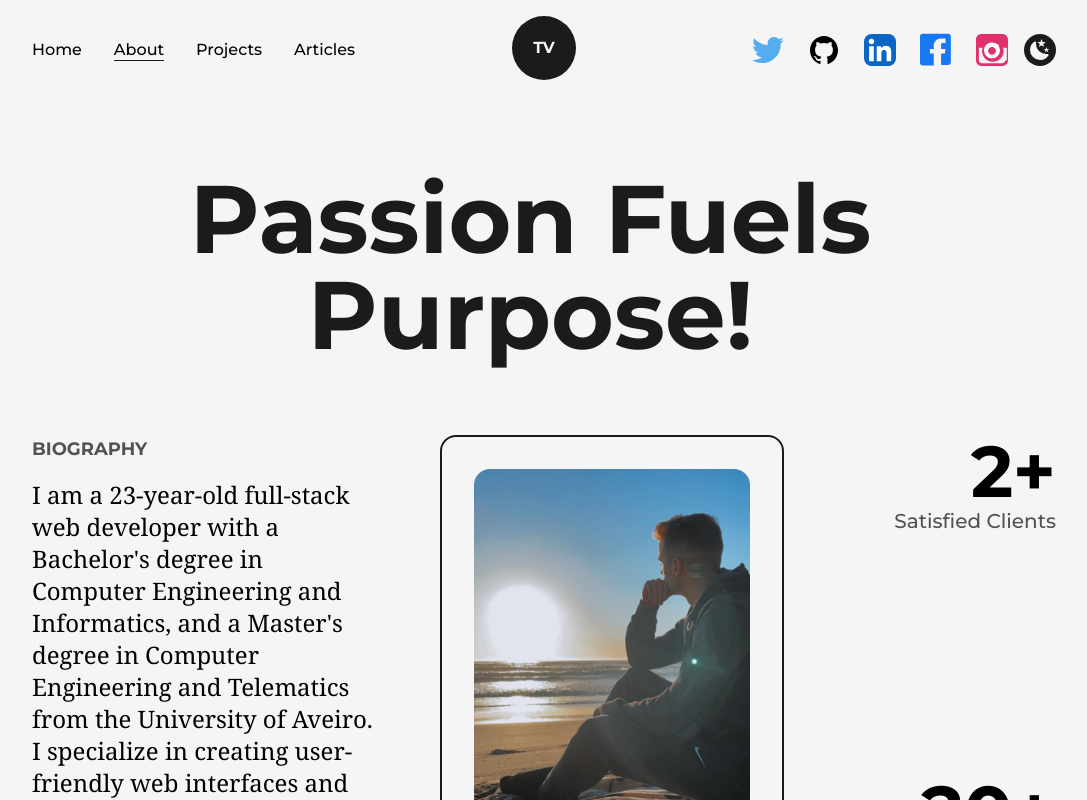
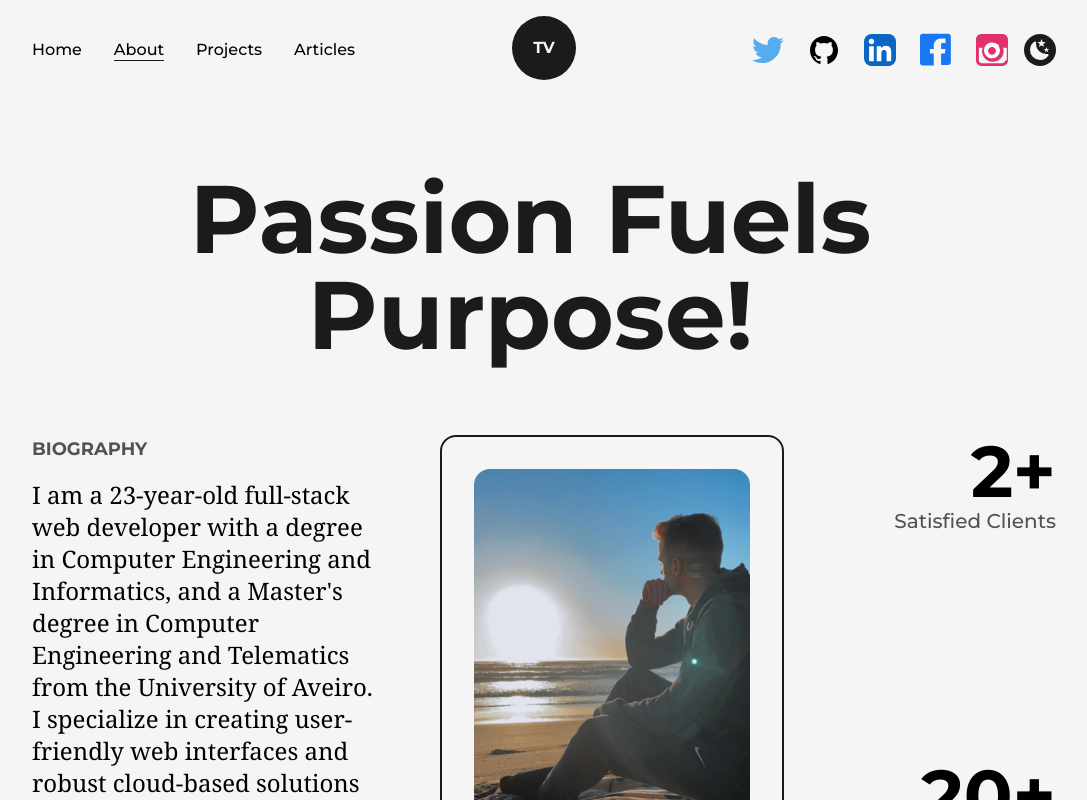
Before and after one commit to vilar07/Web_Portfolio, a Next.js app: page /about in a window 1280 px wide. Shown: the top 800 px of the page, without its empty margins (96-1183 px from the left). Built offline with nearby package versions, Linux system fonts and the light colour scheme.

Commit message:
Update about.js

```diff
--- a/src/pages/about.js
+++ b/src/pages/about.js
@@ -53,9 +53,11 @@ const about = () => {
                     <div className=' w-full col-span-3 flex flex-col xl:col-span-4 md:order-2 md:col-span-8'>
                         <h2 className='w-full mb-4 text-lg font-bold uppercase text-dark/75 dark:text-light/75'>Biography</h2>
                         <p className='w-full font-medium break-words font-serif text-2xl'>
-                        I am a 23-year-old full-stack web developer with a Bachelor's degree in Computer Engineering and Informatics, and a Master's degree in Computer Engineering and Telematics from the University of Aveiro.</p>
+                        I am a 23-year-old full-stack web developer with a degree in Computer Engineering and Informatics, and a Master&apos;s degree in Computer Engineering and Telematics from the University of Aveiro.
+                        </p>
                         <p></p>
-                        <p className='w-full font-medium break-words font-serif text-2xl'>I specialize in creating user-friendly web interfaces and robust cloud-based solutions using technologies like Next.js, NestJS, and various databases. With a passion for technology and innovation, I excel in developing efficient and scalable applications. I am committed to continuous learning and staying updated with the latest industry trends to deliver high-quality projects that drive business success.
+                        <p className='w-full font-medium break-words font-serif text-2xl'>
+                        I specialize in creating user-friendly web interfaces and robust cloud-based solutions using technologies like Next.js, NestJS, and various databases. With a passion for technology and innovation, I excel in developing efficient and scalable applications. I am committed to continuous learning and staying updated with the latest industry trends to deliver high-quality projects that drive business success.
                         </p>
                     </div>
                     <div className='col-span-3 relative h-max rounded-2xl border-2 border-solid border-dark bg-light p-8 dark:bg-dark dark:border-light
```
